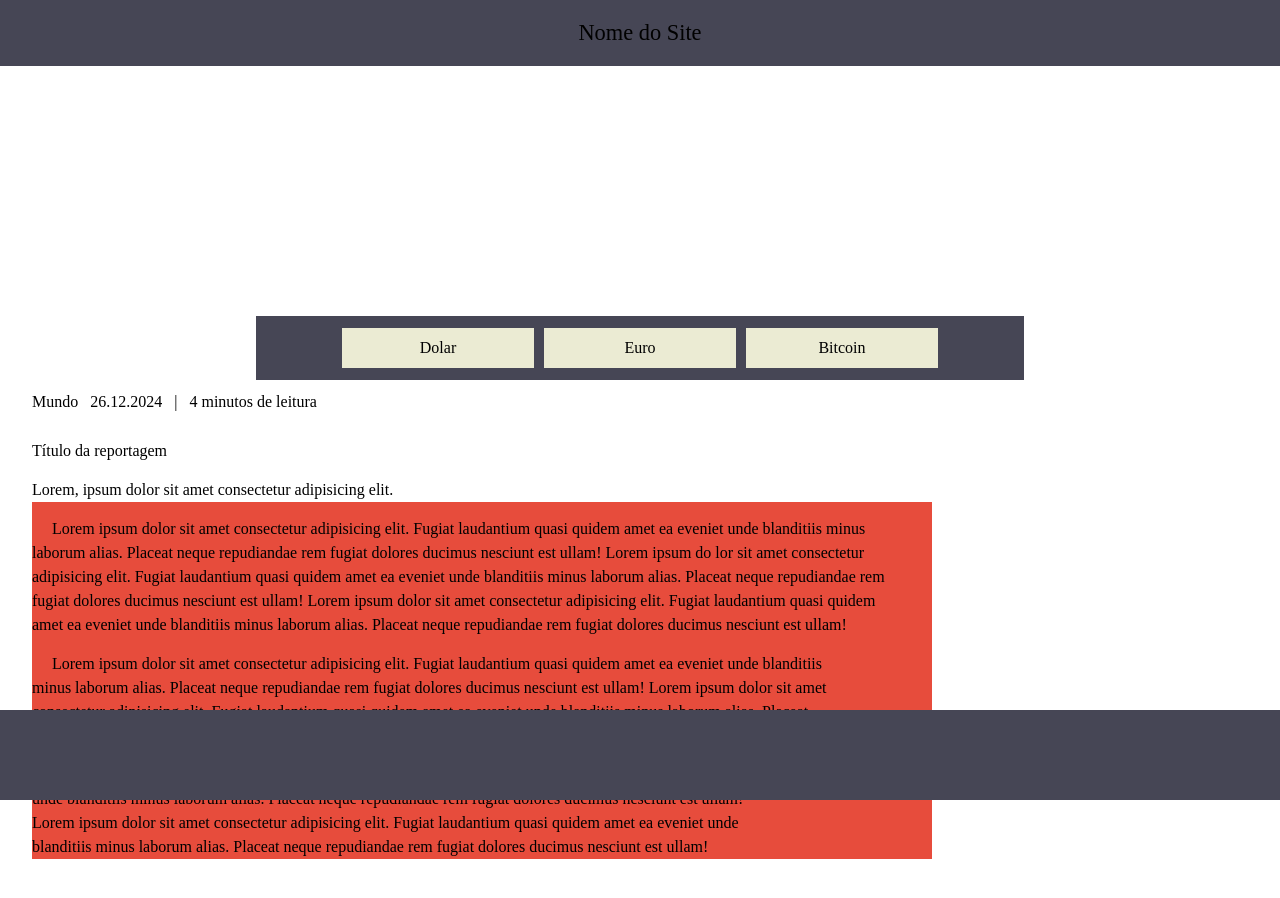
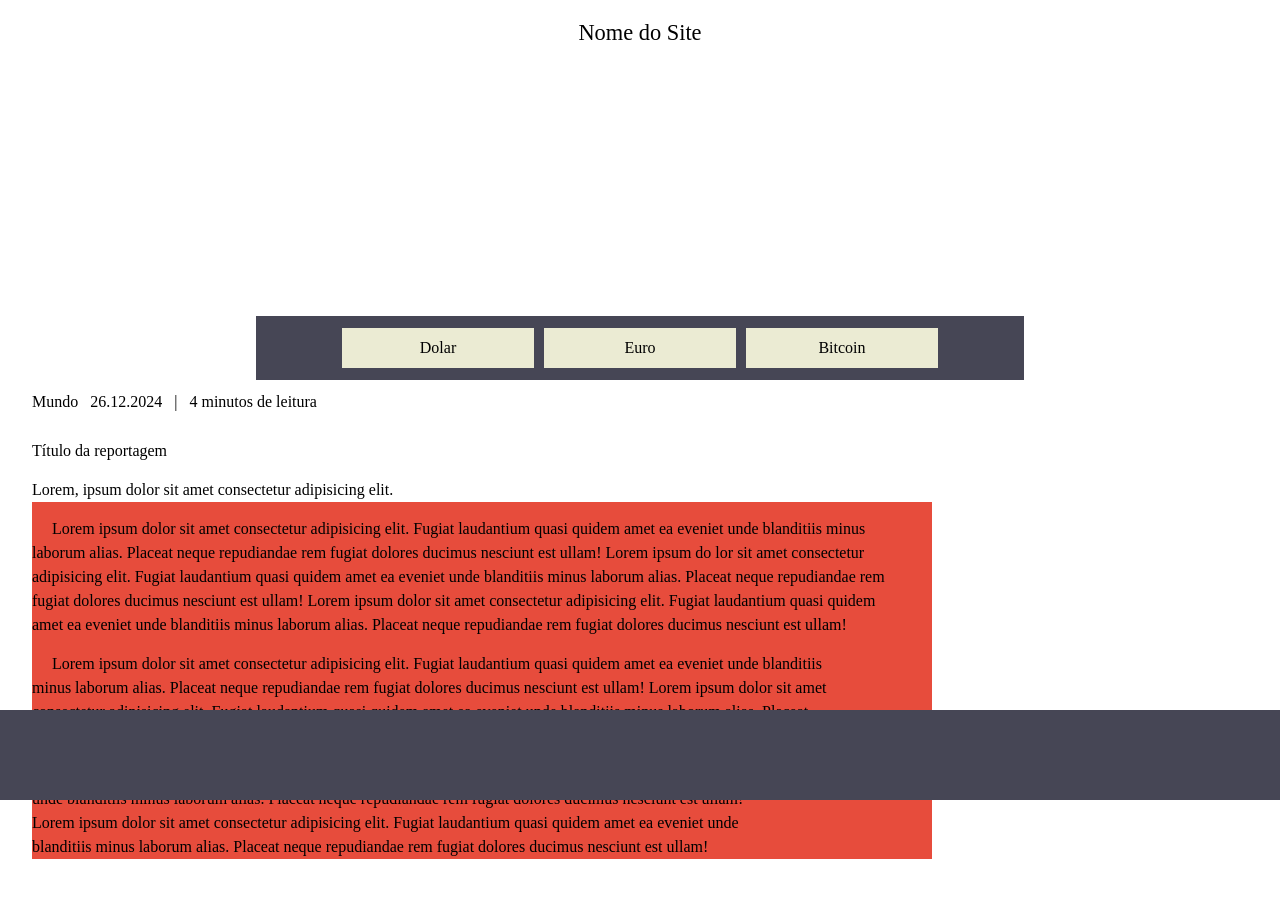
Before and after one commit to fernandorosseto/noticiasdomomento, a website: page public/index.html in a window 1280 px wide. Shown: the top 898 px of the page. Drawn offline with Linux system fonts and the light colour scheme; files that its build step writes are made by us from their sources; files whose address does not match are found by name.

Commit message:
update css

```diff
--- a/public/css/styles.css
+++ b/public/css/styles.css
@@ -9,7 +9,7 @@
 header {
   padding: 1em 0;
   position: relative;
-  background-color: var(--primary-color);
+  background-color: var(--background-color);
 }
 
 header::after {
```
